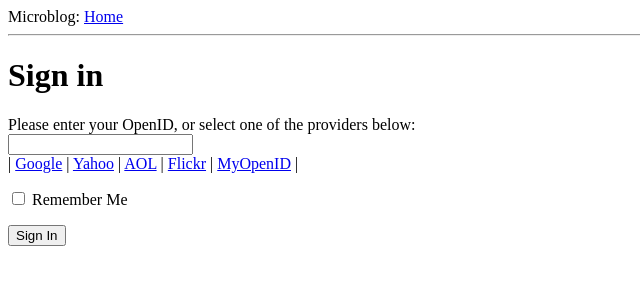
After one commit to recfab/learn-flask, a Flask app: page /login in a window 1280 px wide. The commit adds this page. Shown: the top 300 px of the page, without its empty margins (0-640 px from the left). Run offline with Flask 2, Linux system fonts and the light colour scheme.

Commit message:
Part III: Web Forms http://blog.miguelgrinberg.com/post/the-flask-mega-tutorial-part-iii-web-forms

```diff
--- a/microblog/app/__init__.py
+++ b/microblog/app/__init__.py
@@ -1,5 +1,6 @@
 from flask import Flask
 
 app = Flask(__name__)
+app.config.from_object('config')
 
 from app import views
--- /dev/null
+++ b/microblog/app/forms.py
@@ -0,0 +1,7 @@
+from flask.ext.wtf import Form
+from wtforms import TextField, BooleanField
+from wtforms.validators import Required
+
+class LoginForm(Form):
+    openid = TextField('openid', validators = [Required()])
+    remember_me = BooleanField('remember_me', default = False)
--- a/microblog/app/templates/base.html
+++ b/microblog/app/templates/base.html
@@ -5,10 +5,20 @@
     {% else %}
     <title>Welcome to microblog</title>
     {% endif %}
+    {% block additional_head %}{% endblock %}
   </head>
   <body>
     <div>Microblog: <a href="/index">Home</a></div>
     <hr>
+    {% with messages = get_flashed_messages() %}
+    {% if messages %}
+    <ul>
+    {% for message in messages %}
+        <li>{{message}}</li>
+    {% endfor %}
+    </ul>
+    {% endif %}
+    {% endwith %}
     {% block content %}{% endblock %}
   </body>
 </html>
--- /dev/null
+++ b/microblog/app/templates/login.html
@@ -0,0 +1,37 @@
+{% extends "base.html" %}
+
+{% block additional_head %}
+<script type="text/javascript">
+    function set_openid(openid, pr)
+    {
+        var u = openid.search('<username>');
+        if (u != -1)
+        {
+            // openid requires username
+            user = prompt('Enter your ' + pr + ' username:');
+            openid = openid.substr(0,u) + user;
+        }
+        form = document.forms['login'];
+        form.elements['openid'].value = openid
+    }
+</script>
+{% endblock %}
+
+{% block content %}
+<h1>Sign in</h1>
+<form action="" method="post" name="login">
+    {{form.hidden_tag()}}
+    <p>
+        Please enter your OpenID, or select one of the providers below:<br>
+        {{form.openid}}
+        {% for error in form.errors.openid %}
+        <span class="error">[{{error}}]</span>
+        {% endfor %}<br>
+        | {% for pr in providers %}
+        <a href="javascript:set_openid('{{pr.url}}', '{{pr.name}}');">{{pr.name}}</a> |
+        {% endfor %}
+    </p>
+    <p>{{form.remember_me}} Remember Me</p>
+    <p><input type="submit" value="Sign In"></p>
+</form>
+{% endblock %}
--- a/microblog/app/views.py
+++ b/microblog/app/views.py
@@ -1,5 +1,6 @@
-from flask import render_template
+from flask import render_template, flash, redirect
 from app import app
+from forms import LoginForm
 
 @app.route('/')
 @app.route('/index')
@@ -19,3 +20,16 @@ def index():
                            title = 'Home',
                            user = user,
                            posts = posts)
+
+@app.route('/login', methods = ['GET', 'POST'])
+def login():
+    form = LoginForm()
+
+    if form.validate_on_submit():
+        flash('Login requested for OpenID="' + form.openid.data +'", remember_me=' + str(form.remember_me.data))
+        return redirect('/index')
+
+    return render_template('login.html',
+        title = 'Sign In',
+        form = form,
+        providers = app.config['OPENID_PROVIDERS'])
```
Also changed, not shown: microblog/config.py (added, +9 -0 lines), 1 other file.
